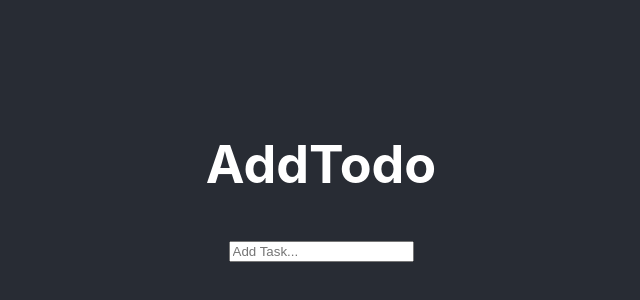
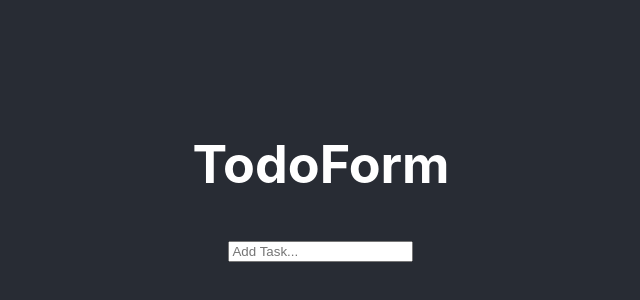
Before and after one commit to antdke/todo-list, a React (Create React App) app: page / in a window 1280 px wide. Shown: the part 220-520 px from the top of the page, without its empty margins (319-959 px from the left). Built offline with nearby package versions, Linux system fonts and the light colour scheme.

Commit message:
Renamed AddTodo.tsx to TodoForm.tsx

```diff
--- a/src/App.tsx
+++ b/src/App.tsx
@@ -1,12 +1,12 @@
 import React from "react";
-import AddTodo from "./components/AddTodo";
+import TodoForm from "./components/TodoForm";
 import "./App.css";
 
 const App: React.FC = () => {
   return (
     <div className="App">
       <header className="App-header">
-        <AddTodo />
+        <TodoForm />
       </header>
     </div>
   );
--- a/src/components/AddTodo.tsx
+++ b/src/components/TodoForm.tsx
@@ -12,7 +12,7 @@ type MyState = {
   todos: string[];
 };
 
-class AddTodo extends React.Component<{}, MyState> {
+class TodoForm extends React.Component<{}, MyState> {
   constructor(props: any) {
     super(props);
 
@@ -45,7 +45,7 @@ class AddTodo extends React.Component<{}, MyState> {
   render() {
     return (
       <div>
-        <h1>AddTodo</h1>
+        <h1>TodoForm</h1>
         <form onSubmit={this.handleSubmit}>
           <input
             type="text"
@@ -68,4 +68,4 @@ class AddTodo extends React.Component<{}, MyState> {
   }
 }
 
-export default AddTodo;
+export default TodoForm;
```
